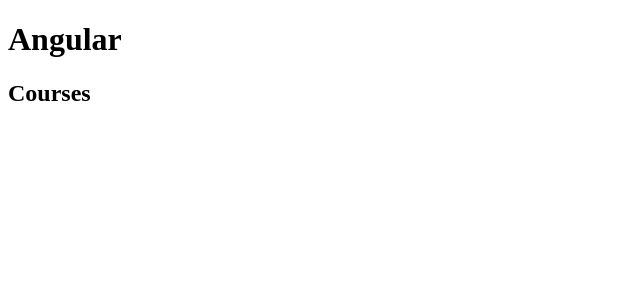
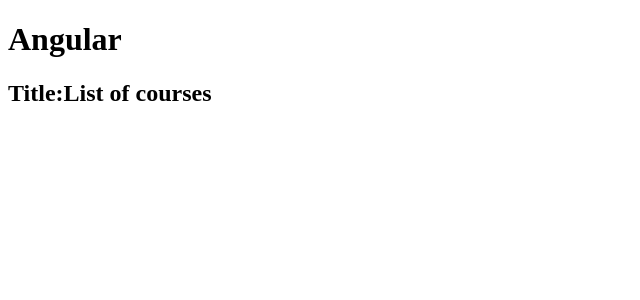
Before and after one commit to dasassygoat/AngularGitNotes, an Angular app: page / in a window 1280 px wide. Shown: the top 300 px of the page, without its empty margins (0-640 px from the left). Built offline with nearby package versions, Linux system fonts and the light colour scheme.

Commit message:
3.34 Template

```diff
--- a/src/app/courses.component.ts
+++ b/src/app/courses.component.ts
@@ -1,11 +1,16 @@
+import { getTestBed } from '@angular/core/testing';
 import { Component } from '@angular/core';
 
 
 @Component({
   selector: 'courses',
-  template: '<h2>Courses</h2>'
+  template: '<h2>{{"Title:" + getTitle()}}</h2>'
 })
 
 export class CoursesComponent{
+  title = "List of courses";
 
+  getTitle(){
+    return this.title;
+  }
 }
```
